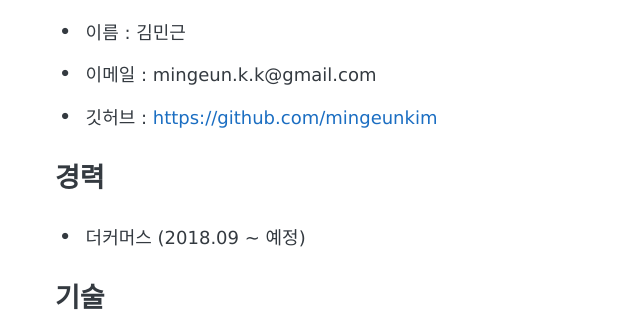
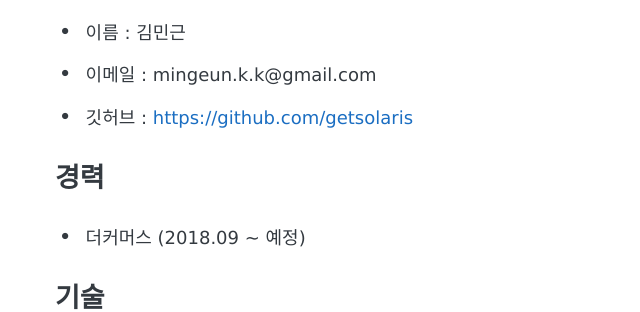
Before and after one commit to mingeunkim/mingeunkim.github.io, a Jekyll site: the page built from about.md, in a window 1280 px wide. Shown: the part 411-723 px from the top of the page, without its empty margins (171-811 px from the left). Built offline with Jekyll 4.4.1, drawn with Linux system fonts in a browser that asks for light colours; some web fonts are replaced.

Commit message:
깃허브 아이디 수정

```diff
--- a/_config.yml
+++ b/_config.yml
@@ -7,7 +7,7 @@ name:               "Mingeun Kim"
 
 author:
   facebook:         mingeun.kr
-  github:           mingeunkim
+  github:           getsolaris
   email:            mingeun.k.k@gmail.com
 
 copyright:
@@ -23,7 +23,7 @@ disqus:
   id:               ""
 
 # URL
-url:                "https://mingeunkim.github.io" # the base hostname & protocol for your site
+url:                "https://getsolaris.github.io" # the base hostname & protocol for your site
 # url:                "http://localhost:4000" # use this url when you develop
 baseurl:            "/" # the subpath of your site, e.g. /blog
 
@@ -50,7 +50,7 @@ nav:
   - name:           "Tags"
     url:            "/tags"
   - name:           "Github"
-    url:            "https://github.com/mingeunkim"
+    url:            "https://github.com/getsolaris"
 
 # Sass
 sass:
--- a/about.md
+++ b/about.md
@@ -13,7 +13,7 @@ permalink: /about/
 ### 정보
 - 이름 : 김민근
 - 이메일 : mingeun.k.k@gmail.com
-- 깃허브 : [https://github.com/mingeunkim](https://github.com/mingeunkim)
+- 깃허브 : [https://github.com/getsolaris](https://github.com/getsolaris)
 
 ### 경력
 - 더커머스 (2018.09 ~ 예정)
```
